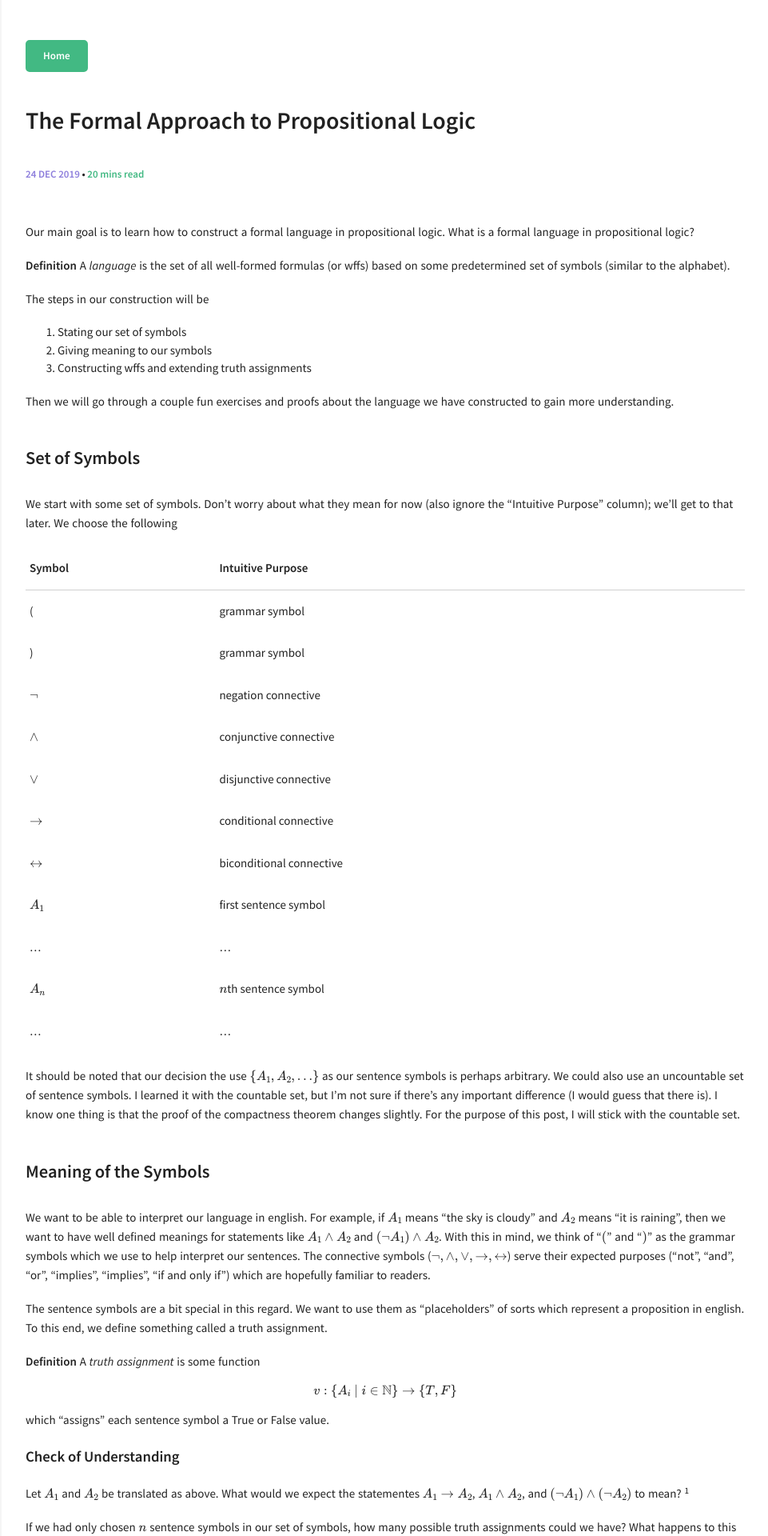
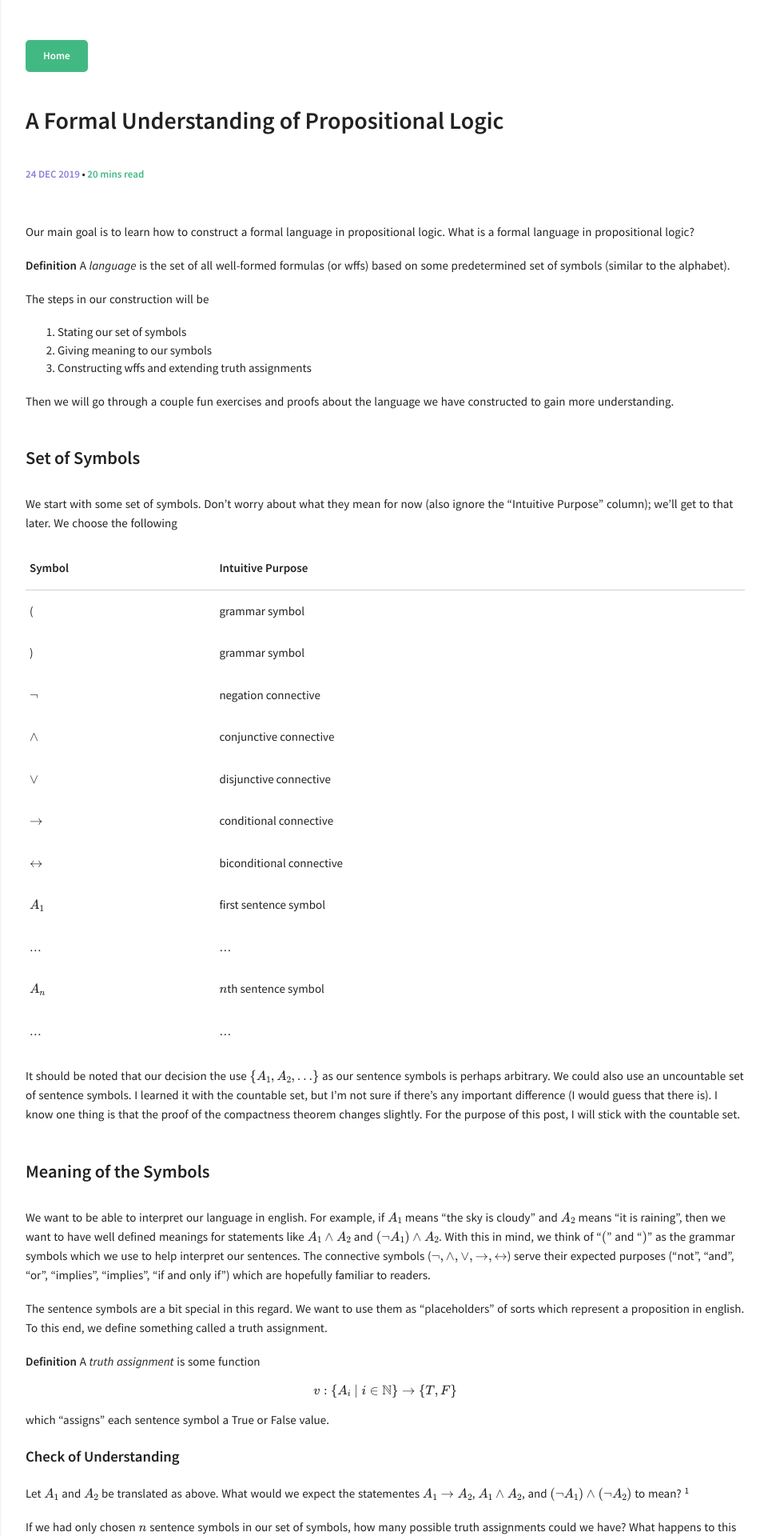
Before and after one commit to d-guo/danielguo.dev_old, a Jekyll site: the page built from _posts/2019-12-24-propositional_logic.md, in a window 1280 px wide. Shown: the top 1920 px of the page at 80% size, without its empty margins (318-1279 px from the left). Built offline with Jekyll 4.4.1, drawn with Linux system fonts in a browser that asks for light colours; formulas are drawn with MathJax 3; comment, search, counter and statistics services are not loaded.

Commit message:
geez... decide on a title already

```diff
--- a/_posts/2019-12-24-propositional_logic.md
+++ b/_posts/2019-12-24-propositional_logic.md
@@ -1,6 +1,6 @@
 ---
 layout: post
-title: The Formal Approach to Propositional Logic
+title: A Formal Understanding of Propositional Logic
 excerpt: A formal recursive construction of languages in propositional logic.
 modified: 2019-12-01
 categories: [mathematics]
```
